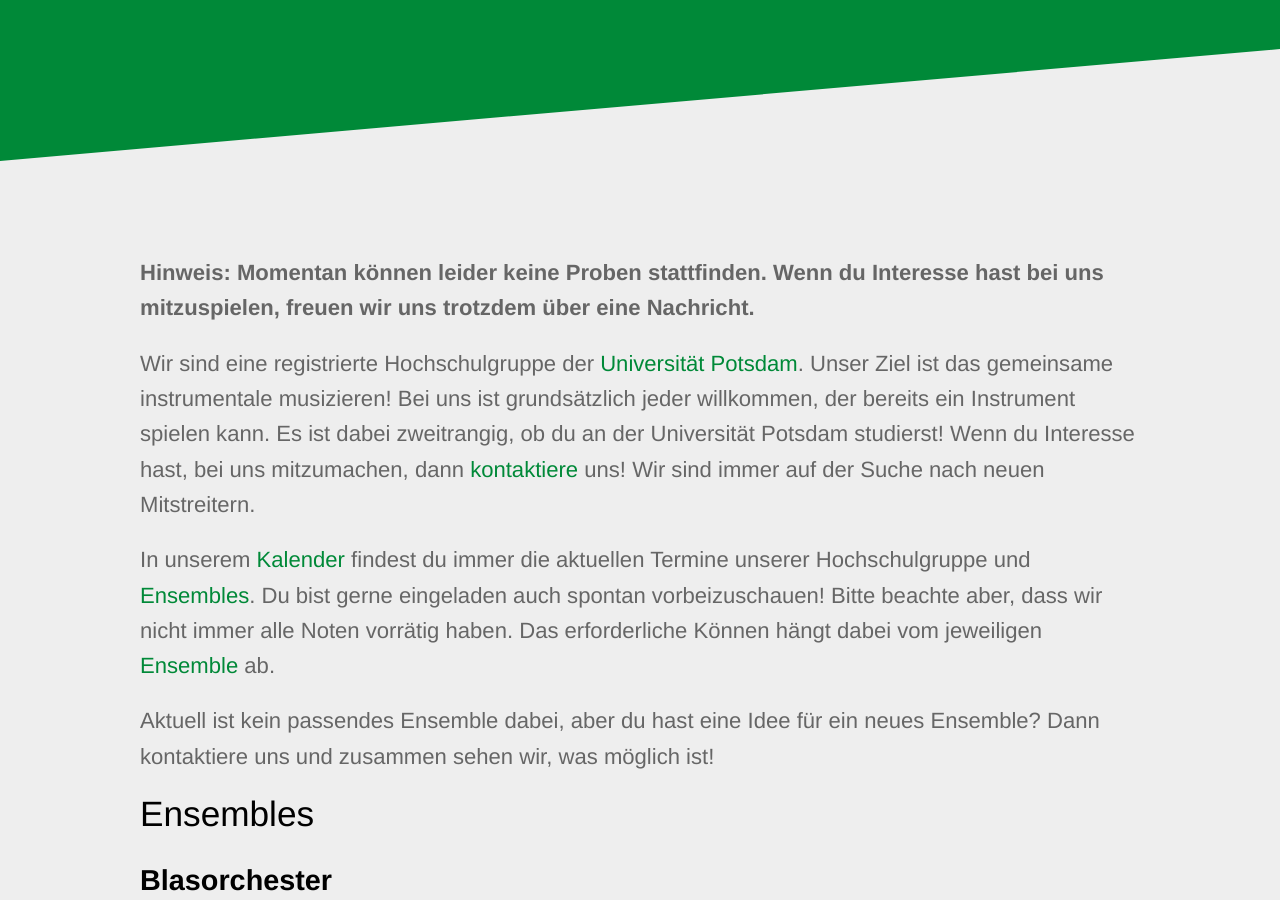
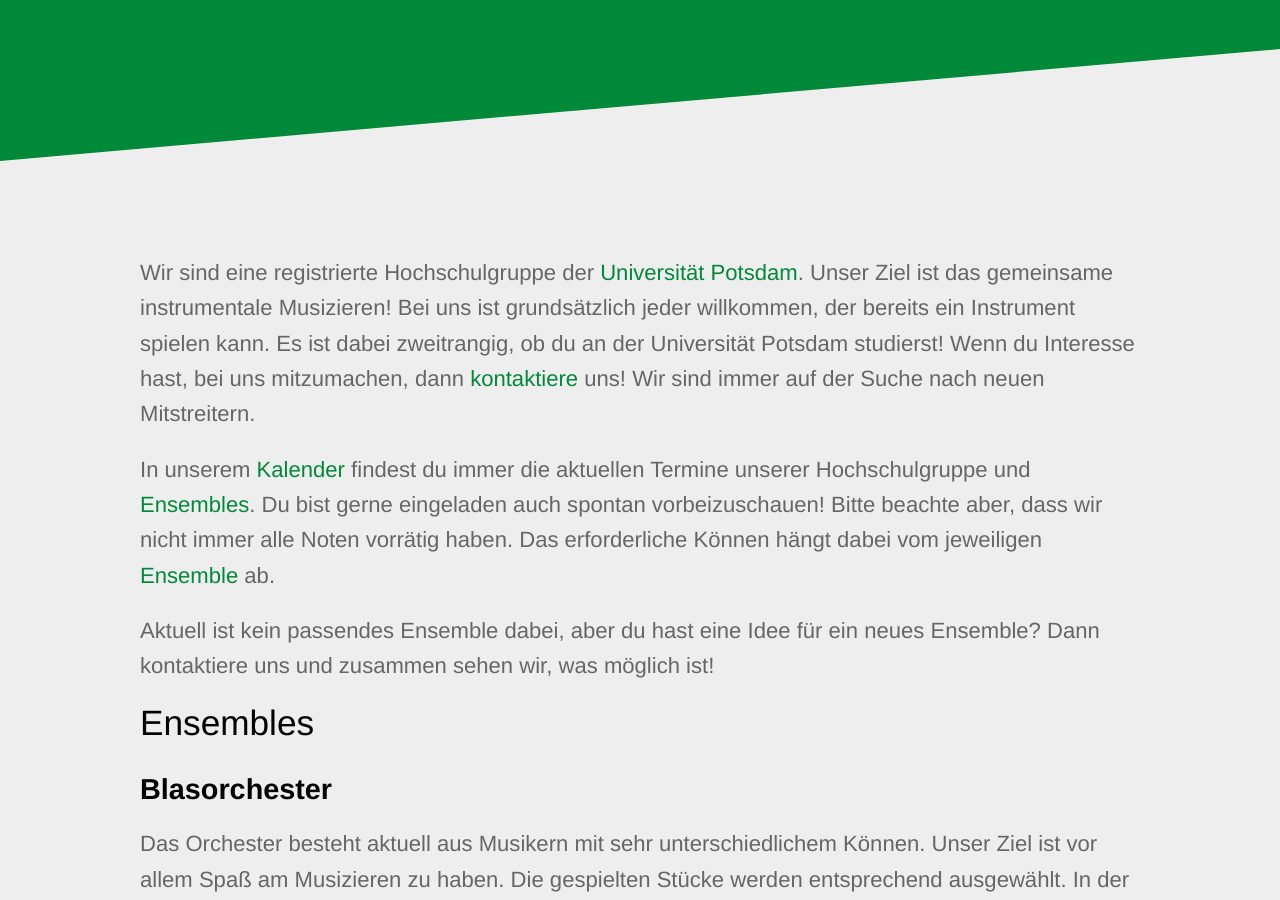
Before and after one commit to potsdamer-instrumentalisten/potsdamer-instrumentalisten.github.io, a Jekyll site: the page built from index.md, in a window 1280 px wide and 900 px high, scrolled down 467 px. Built offline with Jekyll 4.4.1, drawn with Linux system fonts in a browser that asks for light colours.

Commit message:
Remove No-Rehersal-Warning and fix typo

```diff
--- a/index.md
+++ b/index.md
@@ -3,10 +3,8 @@ title: Hochschulgruppe Potsdamer Instrumentalisten
 subtitle:
 ---
 
-**Hinweis: Momentan können leider keine Proben stattfinden. Wenn du Interesse hast bei uns mitzuspielen, freuen wir uns trotzdem über eine Nachricht.**
-
 Wir sind eine registrierte Hochschulgruppe der [Universität Potsdam](https://www.uni-potsdam.de/de/organisation/weitere-einrichtungen/eingetragene-vereinigungen.html).
-Unser Ziel ist das gemeinsame instrumentale musizieren!
+Unser Ziel ist das gemeinsame instrumentale Musizieren!
 Bei uns ist grundsätzlich jeder willkommen, der bereits ein Instrument spielen kann.
 Es ist dabei zweitrangig, ob du an der Universität Potsdam studierst!
 Wenn du Interesse hast, bei uns mitzumachen, dann [kontaktiere](/kontakt) uns!
```
